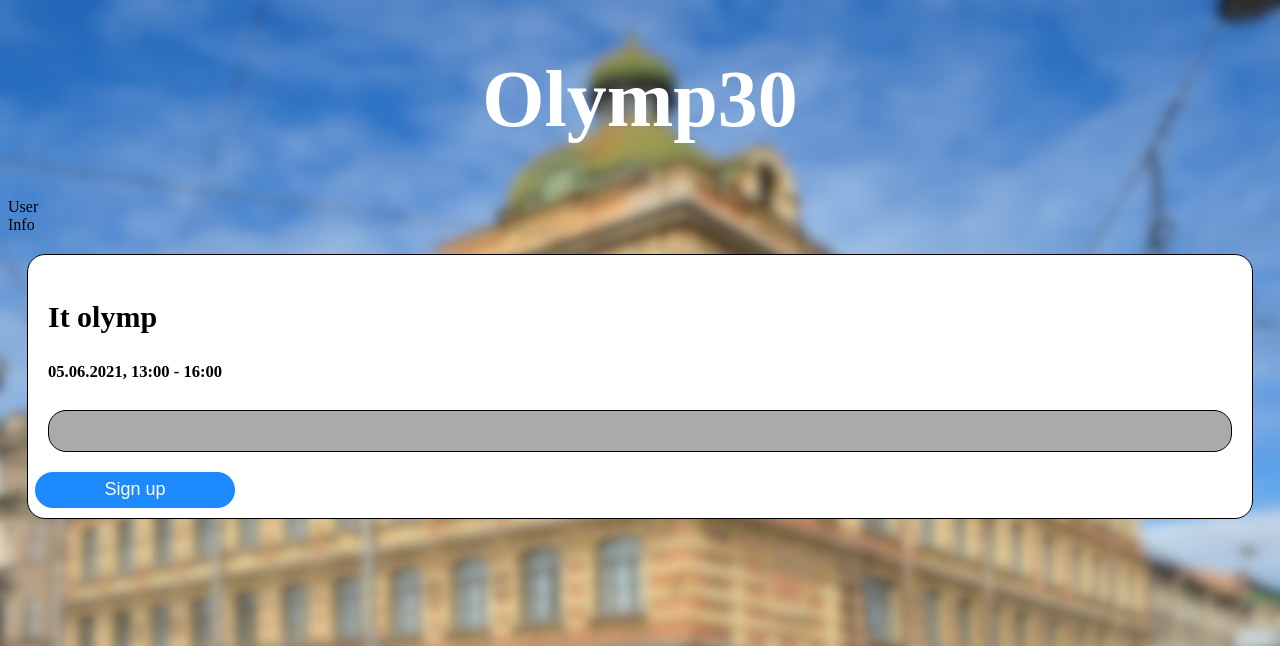
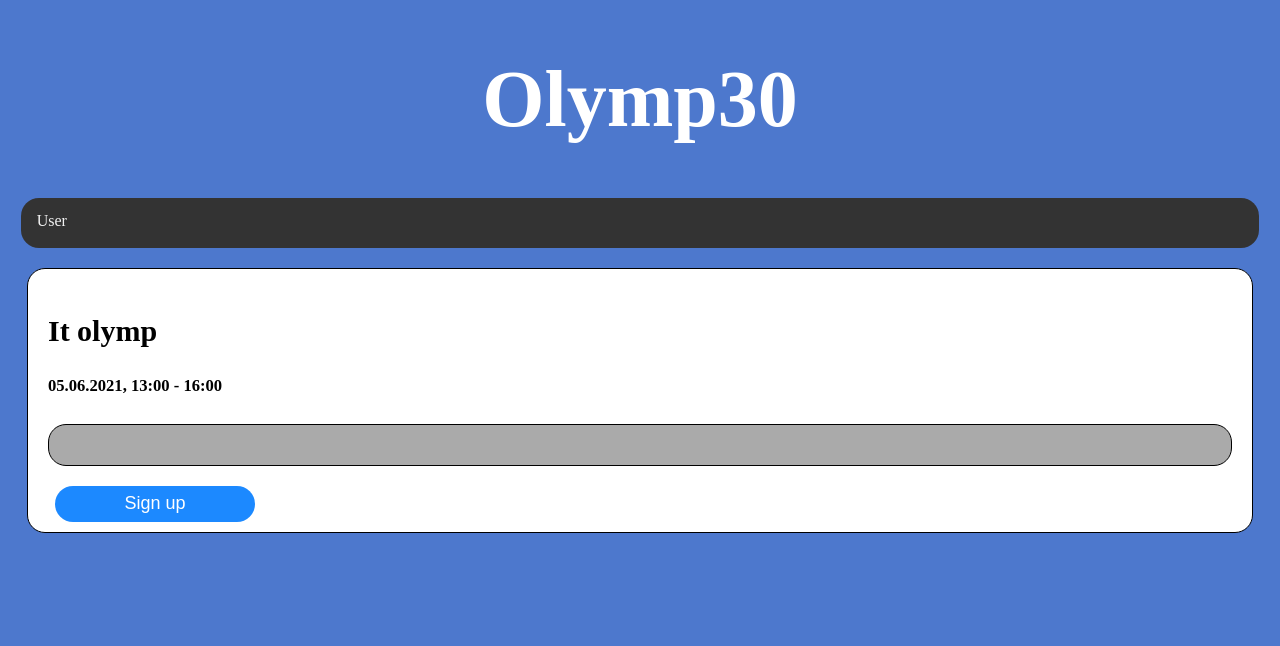
Before and after one commit to olymppml30/olymppml30.github.io, a website: page MainPage/mainpage.html in a window 1280 px wide. Shown: the top 646 px of the page. Drawn offline with Linux system fonts and the light colour scheme.

Commit message:
Change main page

```diff
--- a/MainPage/styles.css
+++ b/MainPage/styles.css
@@ -6,7 +6,7 @@
     font-family: "Source Serif Pro";
     background-size: cover;
     background-attachment: fixed;
-    background-image: url("../src/pml30.jpg");
+    background-color: rgb(76.8, 120.3, 204.8);
   }
 
   /* Header/Blog Title */
@@ -30,7 +30,6 @@
     font-size: 80px;
   }
 
-  /* Create two unequal columns that floats next to each other */
   /* Left column */
   .leftcolumn {
     margin: auto;
@@ -62,7 +61,7 @@
 
   .card button {
     margin-top: 20px;
-    left: 35px;
+    left: 55px;
     position: absolute;
     width: 200px;
     height: 36px;
@@ -100,6 +99,32 @@
     width: 100%;
   }
 
+  /* Style the top navigation bar */
+  .topnav {
+    overflow: hidden;
+    background-color: #333;
+    border-radius: 18px;
+    margin: auto;
+    width: 98%;
+  }
+
+  /* Style the topnav links */
+  .topnav a {
+    float: left;
+    display: block;
+    color: #f2f2f2;
+    text-align: center;
+    padding: 14px 16px;
+    text-decoration: none;
+    border-radius: 18px;
+  }
+
+  /* Change color on hover */
+  .topnav a:hover {
+    background-color: #ddd;
+    color: black;
+  }
+
   /* Responsive layout - when the screen is less than 800px wide, make the two columns stack on top of each other instead of next to each other */
   @media screen and (max-width: 800px) {
     .leftcolumn {
@@ -107,3 +132,26 @@
       margin: auto;
     }
   }
+
+  .dropdown {
+    position: relative;
+    display: inline-block;
+  }
+
+  .dropdown-content {
+    display: none;
+    position: absolute;
+    background-color: teal;
+    min-width: 160px;
+    min-height: 160px;
+  }
+
+  .dropdown-content a {
+    color: black;
+    padding: 12px 16px;
+    display: block;
+  }
+
+  .dropdown:hover .dropdown-content {
+    display: block;
+  }
```
